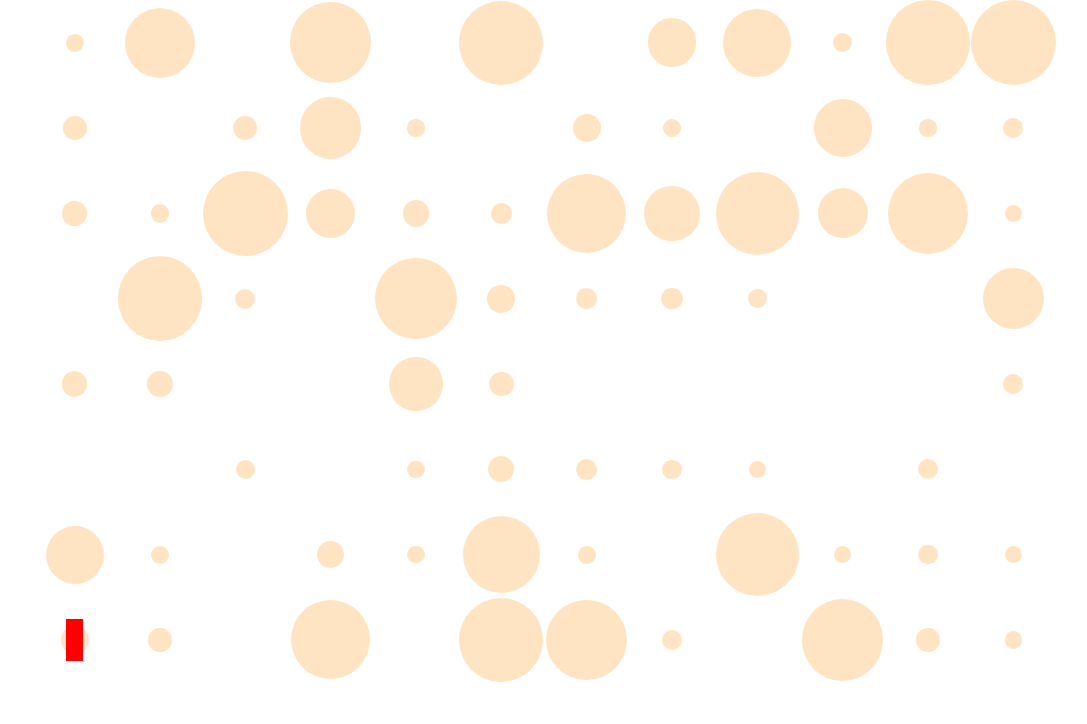
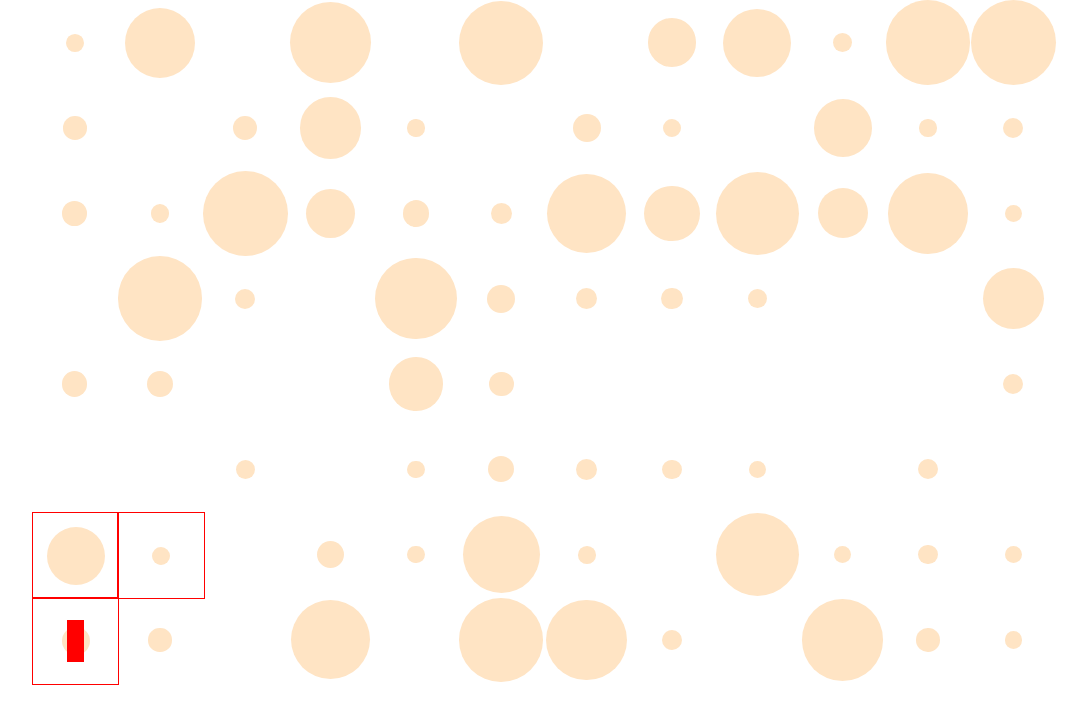
Before and after one commit to Beljar/react-game, a React app: page / in a window 1280 px wide. Shown: the whole page, without its empty margins (96-1183 px from the left). Built offline with nearby package versions, Linux system fonts and the light colour scheme.

Commit message:
feat: implement path generation

```diff
--- a/src/js/field.jsx
+++ b/src/js/field.jsx
@@ -24,7 +24,7 @@ class FieldComponent extends Component {
   generateSpot(size) {
     if (size > 0) {
       if (size > 1) {
-       return <div className='game__spot'
+        return <div className='game__spot'
           style={{
             width: `${this.props.cellSize}px`,
             height: `${this.props.cellSize}px`,
@@ -51,12 +51,21 @@ class FieldComponent extends Component {
     return this.props.game.grid.map((row, idxY) =>
       row.map((cell, idxX) =>
         <div className='game__cell' key={`${idxX},${idxY}`}
-          style={{
-            width: `${this.props.cellSize}px`,
-            height: `${this.props.cellSize}px`,
-            top: `${(idxY * this.props.cellSize)}px`,
-            left: `${(idxX * this.props.cellSize)}px`
-          }}>
+          style = {this.props.game.pathGrid[idxY][idxX] ?
+             {
+              width: `${this.props.cellSize}px`,
+              height: `${this.props.cellSize}px`,
+              top: `${(idxY * this.props.cellSize)}px`,
+              left: `${(idxX * this.props.cellSize)}px`,
+              border: '1px solid red'
+            } :
+            {
+              width: `${this.props.cellSize}px`,
+              height: `${this.props.cellSize}px`,
+              top: `${(idxY * this.props.cellSize)}px`,
+              left: `${(idxX * this.props.cellSize)}px`,
+            }
+          }>
           {this.generateSpot(cell)}
           {((idxX === this.props.game.heroPos.c) && (idxY === this.props.game.heroPos.r)) ?
             <div className={this.props.game.heroClass}
--- a/src/js/game.ts
+++ b/src/js/game.ts
@@ -1,7 +1,11 @@
+import Grid from './grid.ts';
+import '../assets/music/coffin.mp3';
+
 class Game {
   size: { r: number, c: number }
   area: number
-  grid: Array<Array<number>>
+  grid: Grid
+  pathGrid: Array<Array<boolean>>
   emptyCells: Array<number>
   filledCells: Array<number>
   fillDensity: number
@@ -10,6 +14,7 @@ class Game {
   winPos: { r: number, c: number }
   heroClass: string
   isActive: boolean
+  onDeadSound: HTMLAudioElement
   onChange: () => void
 
   constructor(size: { r: number, c: number },
@@ -23,12 +28,65 @@ class Game {
     this.fillDensity = fillDensity;
     this.isActive = true;
     this.winPos = winPos;
+    this.heroPos = { r: this.size.r - 1, c: 0 };
     this.onChange = onChange;
     this.generateGrid();
-    console.log(this.emptyCells);
     this.fillGrid();
-    this.heroPos = { r: this.size.r - 1, c: 0 };
+    this.onDeadSound = new Audio('../assets/music/coffin.mp3');
+    console.log(this.onDeadSound);
     this.heroClass = 'game__hero';
+    console.log(this.grid);
+    this.generatePathGrid();
+  }
+
+  getClosestAccessibleCell(pos: { r: number, c: number }) {
+    let accessabitityTable = this.grid.getAccessibilityTable(pos);
+    return accessabitityTable.reduce((acc, row, r) => {
+      acc = row.reduce((acc, val, c) => {
+        if (val) {
+          if (this.grid.dist({ r, c }, this.winPos) < this.grid.dist(acc, this.winPos)) {
+            acc = { r, c }
+          }
+        }
+        return acc;
+      }, acc)
+      return acc;
+    }, pos);
+  }
+
+  generatePathGrid() {
+    let path = this.getPath();
+    this.pathGrid = Array.from(Array(this.size.r))
+      .map((itm) => Array.from(Array(this.size.c))
+        .map((itm) => false));
+    path.forEach((itm) => {
+      this.pathGrid[itm.r][itm.c] = true;
+    })
+    console.log(this.grid);
+    console.log(path);
+    console.log(this.pathGrid);
+  }
+
+  getPath() {
+    let target = this.getClosestAccessibleCell(this.heroPos);
+    let pos = {
+      r: this.heroPos.r,
+      c: this.heroPos.c
+    }
+    let path = [pos];
+    let distanceTable = this.grid.getDistanceTable(target);
+    console.log(distanceTable);
+    while ((pos.r !== target.r) ||
+      (pos.c !== target.c)) {
+      pos = this.grid.getNeighbors(pos).reduce((acc, neighbor) => {
+        if (distanceTable[neighbor.r][neighbor.c] < distanceTable[acc.r][acc.c]) {
+          acc = neighbor;
+        }
+        return acc
+      }, pos);
+      path.push(pos);
+    }
+    return path;
   }
 
   move(vec: { r: number, c: number }) {
@@ -45,6 +103,7 @@ class Game {
       this.checkIfDead();
       this.checkIfWin();
       console.log(newPos);
+      this.generatePathGrid()
     }
   }
 
@@ -53,6 +112,7 @@ class Game {
       this.isActive = false;
       const className = `${this.heroClass} ${this.heroClass}--dead`;
       this.heroClass = className;
+      this.onDeadSound.play();
       this.onChange();
     }
   }
@@ -75,9 +135,11 @@ class Game {
   }
 
   generateGrid() {
-    this.grid = Array.from(Array(this.size.r))
+    const grid = Array.from(Array(this.size.r))
       .map((itm) => Array.from(Array(this.size.c))
         .map((itm) => 0))
+    console.log(typeof grid);
+    this.grid = new Grid(grid)
     this.emptyCells = this.grid.reduce((acc, itm, r) => {
       acc = acc.concat(itm.reduce((acc, itm, c) => {
         if (itm === 0) {
@@ -134,12 +196,14 @@ class Game {
       let coord: Array<number> = this.keyToCoord(key);
       this.filledCells.push(this.coordToKey(coord));
       this.grid[coord[0]][coord[1]] = size;
+      this.generatePathGrid();
       setTimeout(() => {
         if (this.isActive) {
           this.emptyCells.push(key);
           this.filledCells.splice(this.filledCells.indexOf(key), 1);
           this.grid[coord[0]][coord[1]] = 0;
           this.checkIfDead();
+          this.generatePathGrid();
         }
       }, (size * this.lifeSpan) * 1000)
       const timeToRespawn = ((size * this.lifeSpan) + (Math.random() * this.lifeSpan * 0.5) * ((Math.random() < 0.5) ? -1 : 1)) * 1000;
--- a/src/js/grid.ts
+++ b/src/js/grid.ts
@@ -1,11 +1,88 @@
-class grid extends Array {
-  constructor(arr: Array<number>){
-    super(...arr);
+class Grid extends Array<Array<number>>{
+  static dirs = [
+    { r: -1, c: 0 },
+    { r: 1, c: 0 },
+    { r: 0, c: 1 },
+    { r: 0, c: -1 }
+  ]
+  constructor(arr: Array<Array<number>>) {
+    super();
+    for (let i in arr){
+      super.push(arr[i].slice());
+    }
+    Object.setPrototypeOf(this, Object.create(Grid.prototype));
   }
-  getNeighbors(coord: {r: number, c: number}) {
 
+  dist(pos1: { r: number, c: number },
+    pos2: { r: number, c: number }) {
+      return Math.abs(pos1.r - pos2.r) + Math.abs(pos1.c - pos2.c);
+    }
+
+  getNeighbors(cell: { r: number, c: number }) {
+    let neighbors: Array<{ r: number, c: number }> = [];
+    Grid.dirs.forEach((dir) => {
+      const neighbor = {
+        r: cell.r + dir.r,
+        c: cell.c + dir.c
+      }
+      if ((neighbor.r >= 0) &&
+        (neighbor.r < this.length) &&
+        (neighbor.c >= 0) &&
+        (neighbor.c < this[0].length)) {
+        neighbors.push(neighbor);
+      }
+    })
+    return neighbors;
   }
-  getDistanceTable(start: {r: number, c: number}) {
 
+  getDistanceTable(start: { r: number, c: number }) {
+    let distanceTable = this.map((row) => {
+      return row.map((val) => Infinity)
+    });
+    let visitedTable = this.map((row) => {
+      return row.map((val) => false)
+    });
+    console.log(distanceTable);
+    let queue = [start];
+    distanceTable[start.r][start.c] = 0;
+    let cDist;
+    while (queue.length > 0) {
+      let cCell = queue.pop();
+      visitedTable[cCell.r][cCell.c] = true;
+      cDist = distanceTable[cCell.r][cCell.c] + 1
+      this.getNeighbors(cCell).forEach((neighbor) => {
+        if(!visitedTable[neighbor.r][neighbor.c]
+          && this[neighbor.r][neighbor.c] > 0){
+          queue.push(neighbor);
+        }
+        if((distanceTable[neighbor.r][neighbor.c] > cDist) &&
+          this[neighbor.r][neighbor.c] > 0){
+          distanceTable[neighbor.r][neighbor.c] = cDist;
+        }
+      })
+    }
+    console.log(distanceTable);
+    return distanceTable;
+  }
+
+  getAccessibilityTable(start: {r: number, c: number}) {
+    let queue = [start]
+    let accessibilityTable = this.map((row) =>
+      row.map((val) => false)
+    )
+    while(queue.length) {
+      let cCell = queue.pop();
+      this.getNeighbors(cCell).forEach((neighbor) => {
+        if(this[neighbor.r][neighbor.c] > 0){
+          if(!accessibilityTable[neighbor.r][neighbor.c]){
+            accessibilityTable[neighbor.r][neighbor.c] = true;
+            queue.push(neighbor);
+          }
+        }
+      })
+    }
+    return accessibilityTable;
   }
 }
+
+export default Grid;
--- a/src/sass/modules/_game.scss
+++ b/src/sass/modules/_game.scss
@@ -15,9 +15,37 @@
     background-color: red;
   }
   .game__hero--dead {
-    background-color: rgb(49, 44, 44);
+    position: relative;
+    background-size: contain;
+    background-repeat: no-repeat;
+    background-color: rgba(255, 0, 0, 0);
+    background-image: url("../assets/img/coffin.gif");
+    width: 150% !important;
+    height: 150% !important;
+    z-index: 100;
+    animation-name: dead;
+    animation-duration: 12s;
+    animation-timing-function: linear;
+    animation-fill-mode: forwards;
   }
   .game__hero--win {
     background-color: rgb(9, 255, 0);
   }
+
+  @keyframes dead {
+    from {
+      left: 0;
+      bottom: 0;
+    }
+    90%{
+      opacity: 1;
+    }
+    99% {
+      left: -150px;
+      bottom: -150px;
+    }
+    100% {
+      opacity: 0;
+    }
+  }
 }
--- a/webpack.config.js
+++ b/webpack.config.js
@@ -40,7 +40,7 @@ module.exports = {
         use: ['style-loader', 'css-loader', 'sass-loader'],
       },
       {
-        test: /\.(png|svg|jpg|jpeg|gif|eot|woff|ttf)$/i,
+        test: /\.(png|svg|jpg|jpeg|gif|eot|woff|ttf|mp3)$/i,
         loader: 'file-loader',
         options: {
           name: "[path]/[name].[ext]",
```
Also changed, not shown: dist/index.html (added), src/assets/img/coffin.gif (added), 3 other files.
